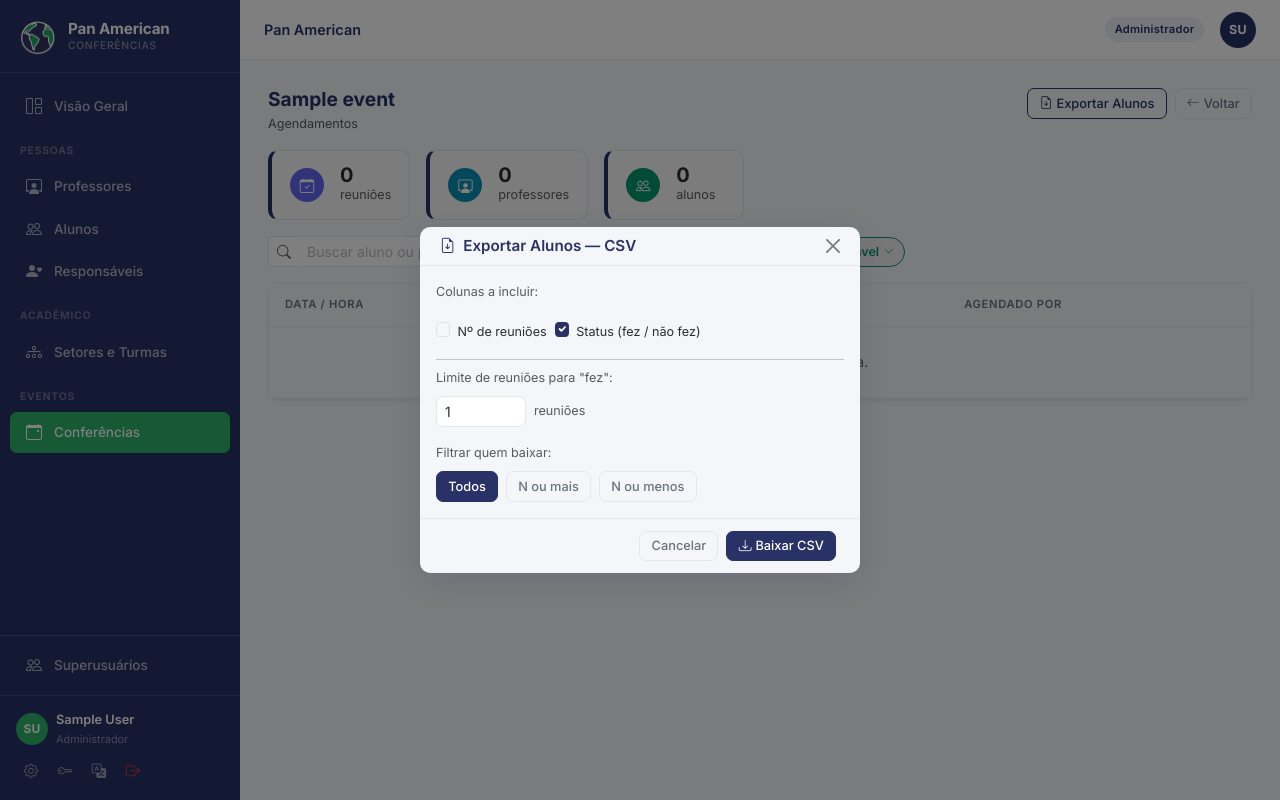
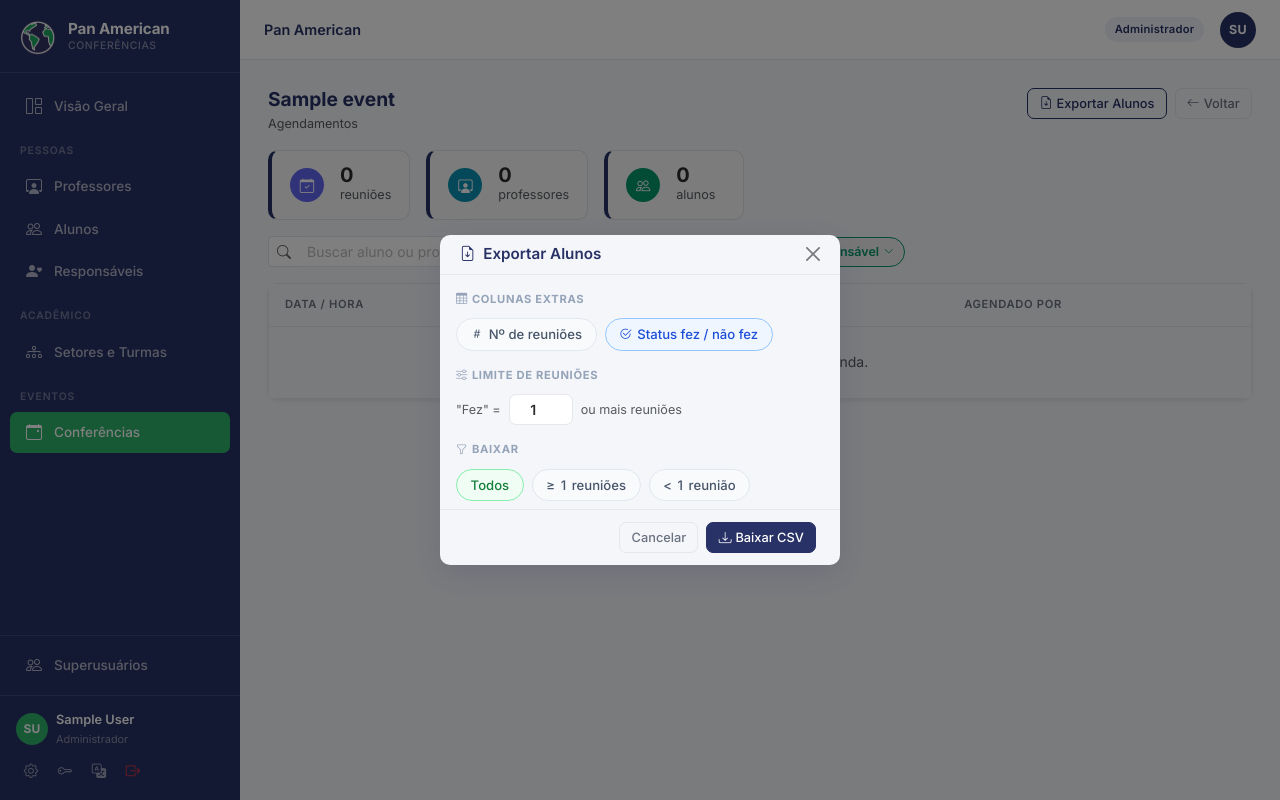
Before and after one commit to djfrednunnenkamp/conference_APP, a Flask app: page /admin/events/1/bookings in a window 1280 px wide, after a click on "Exportar Alunos". Run offline with Flask 3, Linux system fonts and the light colour scheme; a user stored in the database is signed in; tables that the repository leaves empty hold one stand-in row (values such as "Sample post").

Commit message:
feat: redesign export students modal with chip UI and smart threshold
- Column chips (Nº de reuniões / Status fez·não fez) replace checkboxes
- Threshold section only shows when Status chip is active
- Mode chips (Todos / ≥N reuniões / <N reunião) update labels live as
  the user types the threshold number

Co-Authored-By: Claude Sonnet 4.6 <noreply@anthropic.com>

```diff
--- a/app/templates/admin/event_bookings.html
+++ b/app/templates/admin/event_bookings.html
@@ -22,6 +22,23 @@
 .filter-chip-guardian        { border-color: #059669; color: #059669; }
 .filter-chip-guardian.active { background: #059669; border-color: #059669; }
 .stat-card { border-radius: 12px; padding: 14px 18px; }
+/* export modal chips */
+.exp-chip {
+  display: inline-flex; align-items: center; gap: .35rem;
+  border: 1.5px solid #e2e8f0; background: #f8fafc; color: #475569;
+  border-radius: 20px; padding: .3rem .85rem; font-size: .82rem;
+  font-weight: 500; cursor: pointer; user-select: none;
+  transition: background .12s, border-color .12s, color .12s;
+  white-space: nowrap;
+}
+.exp-chip:hover { background: #f1f5f9; border-color: #cbd5e1; }
+.exp-chip.active { background: #eff6ff; border-color: #93c5fd; color: #1d4ed8; }
+.exp-chip.active.green { background: #f0fdf4; border-color: #86efac; color: #15803d; }
+.exp-chip i { font-size: .78rem; }
+.exp-section-label {
+  font-size: .7rem; font-weight: 700; text-transform: uppercase;
+  letter-spacing: .06em; color: #94a3b8; margin-bottom: .6rem;
+}
 </style>
 {% endblock %}
 
@@ -280,41 +297,45 @@
 {# ── Export students modal (archive only) ── #}
 {% if is_past %}
 <div class="modal fade" id="exportStudentsModal" tabindex="-1">
-  <div class="modal-dialog modal-dialog-centered" style="max-width:440px">
+  <div class="modal-dialog modal-dialog-centered" style="max-width:400px">
     <div class="modal-content">
       <div class="modal-header py-2">
         <h6 class="modal-title fw-semibold">
-          <i class="bi bi-file-earmark-arrow-down me-2"></i>{{ _('Exportar Alunos — CSV') }}
+          <i class="bi bi-file-earmark-arrow-down me-2"></i>{{ _('Exportar Alunos') }}
         </h6>
         <button type="button" class="btn-close" data-bs-dismiss="modal"></button>
       </div>
-      <div class="modal-body">
+      <div class="modal-body pb-2">
 
-        <p class="text-muted small mb-3">{{ _('Colunas a incluir:') }}</p>
+        {# ── Colunas extras ── #}
+        <div class="exp-section-label"><i class="bi bi-table me-1"></i>{{ _('Colunas extras') }}</div>
         <div class="d-flex flex-wrap gap-2 mb-3">
-          <label class="form-check form-check-inline m-0">
-            <input class="form-check-input exp-col" type="checkbox" id="expColCount">
-            <span class="form-check-label small">{{ _('Nº de reuniões') }}</span>
-          </label>
-          <label class="form-check form-check-inline m-0">
-            <input class="form-check-input exp-col" type="checkbox" id="expColStatus" checked>
-            <span class="form-check-label small">{{ _('Status (fez / não fez)') }}</span>
-          </label>
+          <span class="exp-chip" id="chipCount" data-active="0">
+            <i class="bi bi-hash"></i>{{ _('Nº de reuniões') }}
+          </span>
+          <span class="exp-chip active" id="chipStatus" data-active="1">
+            <i class="bi bi-check2-circle"></i>{{ _('Status fez / não fez') }}
+          </span>
         </div>
 
-        <hr class="my-2">
-        <p class="text-muted small mb-2">{{ _('Limite de reuniões para "fez":') }}</p>
-        <div class="d-flex align-items-center gap-2 mb-3">
-          <input type="number" id="expThreshold" class="form-control form-control-sm" min="1" value="1" style="max-width:90px">
-          <span class="text-muted small">{{ _('reuniões') }}</span>
+        {# ── Seção de limite — aparece quando Status está ativo ── #}
+        <div id="expThresholdSection">
+          <div class="exp-section-label"><i class="bi bi-sliders me-1"></i>{{ _('Limite de reuniões') }}</div>
+          <div class="d-flex align-items-center gap-2 mb-3">
+            <span class="text-muted small">{{ _('"Fez" = ') }}</span>
+            <input type="number" id="expThreshold" class="form-control form-control-sm text-center fw-semibold"
+                   min="1" value="1" style="width:64px">
+            <span class="text-muted small">{{ _('ou mais reuniões') }}</span>
+          </div>
+
+          <div class="exp-section-label"><i class="bi bi-funnel me-1"></i>{{ _('Baixar') }}</div>
+          <div class="d-flex flex-wrap gap-2">
+            <span class="exp-chip active green" id="expModeAll"  data-mode="all">{{ _('Todos') }}</span>
+            <span class="exp-chip"              id="expModeGte"  data-mode="gte">≥ <span class="exp-n">1</span> {{ _('reuniões') }}</span>
+            <span class="exp-chip"              id="expModeLte"  data-mode="lte">< <span class="exp-n">1</span> {{ _('reunião') }}</span>
+          </div>
         </div>
 
-        <p class="text-muted small mb-2">{{ _('Filtrar quem baixar:') }}</p>
-        <div class="d-flex gap-2 flex-wrap" id="expModeGroup">
-          <button type="button" class="btn btn-sm btn-primary exp-mode-btn" data-mode="all">{{ _('Todos') }}</button>
-          <button type="button" class="btn btn-sm btn-outline-secondary exp-mode-btn" data-mode="gte">N {{ _('ou mais') }}</button>
-          <button type="button" class="btn btn-sm btn-outline-secondary exp-mode-btn" data-mode="lte">N {{ _('ou menos') }}</button>
-        </div>
       </div>
       <div class="modal-footer py-2">
         <button type="button" class="btn btn-outline-secondary btn-sm" data-bs-dismiss="modal">{{ _('Cancelar') }}</button>
@@ -490,25 +511,74 @@ document.addEventListener("DOMContentLoaded", () => { updatePrintLabels(); apply
 {% if is_past %}
 // ── Export students modal ──────────────────────────────────────────────────
 const EXPORT_STUDENTS_URL = "{{ url_for('admin.export_event_students', id=event.id) }}";
-let expMode = 'all';
-document.querySelectorAll('.exp-mode-btn').forEach(btn => {
-  btn.addEventListener('click', () => {
-    expMode = btn.dataset.mode;
-    document.querySelectorAll('.exp-mode-btn').forEach(b => {
-      b.className = b.dataset.mode === expMode
-        ? 'btn btn-sm btn-primary exp-mode-btn'
-        : 'btn btn-sm btn-outline-secondary exp-mode-btn';
-    });
+
+let expMode       = 'all';
+let expStatusOn   = true;
+let expCountOn    = false;
+
+const chipCount    = document.getElementById('chipCount');
+const chipStatus   = document.getElementById('chipStatus');
+const thresholdSec = document.getElementById('expThresholdSection');
+const thresholdInp = document.getElementById('expThreshold');
+const modeChips    = [
+  document.getElementById('expModeAll'),
+  document.getElementById('expModeGte'),
+  document.getElementById('expModeLte'),
+];
+
+function syncThresholdLabels() {
+  const n = parseInt(thresholdInp.value) || 1;
+  document.querySelectorAll('.exp-n').forEach(el => el.textContent = n);
+}
+
+function syncModeChips() {
+  modeChips.forEach(c => {
+    const on = c.dataset.mode === expMode;
+    c.classList.toggle('active', on);
+    c.classList.toggle('green', on && c.dataset.mode === 'all');
+  });
+}
+
+function syncStatusSection() {
+  thresholdSec.style.display = expStatusOn ? '' : 'none';
+}
+
+// Column chips
+chipCount.addEventListener('click', () => {
+  expCountOn = !expCountOn;
+  chipCount.dataset.active = expCountOn ? '1' : '0';
+  chipCount.classList.toggle('active', expCountOn);
+});
+chipStatus.addEventListener('click', () => {
+  expStatusOn = !expStatusOn;
+  chipStatus.dataset.active = expStatusOn ? '1' : '0';
+  chipStatus.classList.toggle('active', expStatusOn);
+  syncStatusSection();
+});
+
+// Mode chips
+modeChips.forEach(c => {
+  c.addEventListener('click', () => {
+    expMode = c.dataset.mode;
+    syncModeChips();
   });
 });
+
+// Threshold input → update labels
+thresholdInp.addEventListener('input', syncThresholdLabels);
+
+// Download
 document.getElementById('doExportStudents').addEventListener('click', () => {
-  const threshold  = document.getElementById('expThreshold').value || 1;
-  const incCount   = document.getElementById('expColCount').checked  ? '1' : '0';
-  const incStatus  = document.getElementById('expColStatus').checked ? '1' : '0';
-  const qs = `threshold=${threshold}&mode=${expMode}&inc_count=${incCount}&inc_status=${incStatus}`;
+  const threshold = thresholdInp.value || 1;
+  const qs = `threshold=${threshold}&mode=${expMode}&inc_count=${expCountOn?'1':'0'}&inc_status=${expStatusOn?'1':'0'}`;
   window.location.href = `${EXPORT_STUDENTS_URL}?${qs}`;
   bootstrap.Modal.getInstance(document.getElementById('exportStudentsModal')).hide();
 });
+
+// Init
+syncThresholdLabels();
+syncModeChips();
+syncStatusSection();
 {% endif %}
 </script>
 {% endblock %}
```
